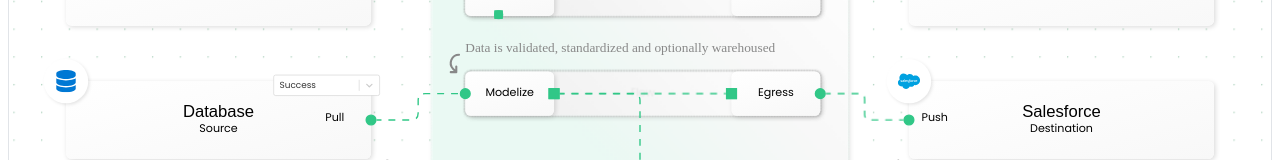
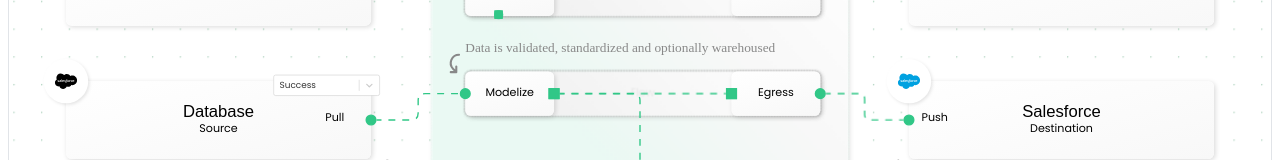
Before and after one commit to savages-corp/data-layer-viewer, a React (Vite) app: page / in a window 1280 px wide. Shown: the part 320-480 px from the top of the page. Built offline with nearby package versions, Linux system fonts and the light colour scheme; a web font is replaced by a local one.

Commit message:
Add many more services & improve service drop-down

```diff
--- a/src/App.css
+++ b/src/App.css
@@ -190,6 +190,15 @@
   justify-content: end;
   bottom: -32px;
   right: 0;
+}
+
+/* Service option styles */
+.service-option {
+  font-family: 'Poppins', sans-serif;
+}
+
+.service-option:hover {
+  background-color: rgba(0, 0, 0, 0.05) !important;
 }
 
 .react-flow {
--- a/src/App.tsx
+++ b/src/App.tsx
@@ -102,34 +102,93 @@
 // The options for the select input.
 const groupedServiceOptions: GroupedOption[] = [
   {
-    label: 'Common Services',
+    label: 'Cloud Platforms',
     options: [
       {
         label: 'Amazon Web Services (AWS)',
         configuration: {
           identifier: 'AWS',
-          type: ServiceType.CommonAws,
-        },
-      },
-      {
-        label: 'Azure',
-        configuration: {
-          identifier: 'Microsoft Azure',
-          type: ServiceType.CommonAzure,
+          type: ServiceType.GenericHypervisorAws,
         },
       },
       {
         label: 'Google Cloud Platform (GCP)',
         configuration: {
           identifier: 'GCP',
-          type: ServiceType.CommonGcp,
+          type: ServiceType.GenericHypervisorGcp,
         },
       },
+      {
+        label: 'Microsoft Azure',
+        configuration: {
+          identifier: 'Azure',
+          type: ServiceType.GenericHypervisorAzure,
+        },
+      },
+    ],
+  },
+  {
+    label: 'Generic Services',
+    options: [
+      {
+        label: 'GraphQL API',
+        configuration: {
+          identifier: 'Generic GraphQL Service',
+          type: ServiceType.GenericGraphQL,
+        },
+      },
+      {
+        label: 'HTTP/S',
+        configuration: {
+          identifier: 'Generic HTTP/S Service',
+          type: ServiceType.GenericHttp,
+        },
+      },
+      {
+        label: 'Message Queue',
+        configuration: {
+          identifier: 'Generic Queue Service',
+          type: ServiceType.GenericQueue,
+        },
+      },
+      {
+        label: 'NoSQL Database',
+        configuration: {
+          identifier: 'Generic NoSQL Service',
+          type: ServiceType.GenericNoSql,
+        },
+      },
+      {
+        label: 'SQL Database',
+        configuration: {
+          identifier: 'Generic SQL Service',
+          type: ServiceType.GenericDatabase,
+        },
+      },
+      {
+        label: 'Data Warehouse',
+        configuration: {
+          identifier: 'Data Warehouse',
+          type: ServiceType.GenericWarehouse,
+        },
+      },
+    ],
+  },
+  {
+    label: 'SaaS (CRM & Marketing)',
+    options: [
       {
         label: 'Hubspot',
         configuration: {
           identifier: 'Hubspot',
           type: ServiceType.CommonHubspot,
+        },
+      },
+      {
+        label: 'Mailchimp',
+        configuration: {
+          identifier: 'Mailchimp',
+          type: ServiceType.CommonMailchimp,
         },
       },
       {
@@ -140,10 +199,97 @@
         },
       },
       {
+        label: 'Intercom',
+        configuration: {
+          identifier: 'Intercom',
+          type: ServiceType.CommonIntercom,
+        },
+      },
+    ],
+  },
+  {
+    label: 'SaaS (Project Management)',
+    options: [
+      {
+        label: 'Asana',
+        configuration: {
+          identifier: 'Asana',
+          type: ServiceType.CommonAsana,
+        },
+      },
+      {
+        label: 'Jira',
+        configuration: {
+          identifier: 'Jira',
+          type: ServiceType.CommonJira,
+        },
+      },
+      {
         label: 'Slack',
         configuration: {
           identifier: 'Slack',
           type: ServiceType.CommonSlack,
+        },
+      },
+      {
+        label: 'Zendesk',
+        configuration: {
+          identifier: 'Zendesk',
+          type: ServiceType.CommonZendesk,
+        },
+      },
+      {
+        label: 'Trello',
+        configuration: {
+          identifier: 'Trello',
+          type: ServiceType.CommonTrello,
+        },
+      },
+      {
+        label: 'ClickUp',
+        configuration: {
+          identifier: 'ClickUp',
+          type: ServiceType.CommonClickup,
+        },
+      },
+      {
+        label: 'Notion',
+        configuration: {
+          identifier: 'Notion',
+          type: ServiceType.CommonNotion,
+        },
+      },
+      {
+        label: 'Miro',
+        configuration: {
+          identifier: 'Miro',
+          type: ServiceType.CommonMiro,
+        },
+      },
+    ],
+  },
+  {
+    label: 'SaaS (Development & DevOps)',
+    options: [
+      {
+        label: 'GitHub',
+        configuration: {
+          identifier: 'GitHub',
+          type: ServiceType.CommonGithub,
+        },
+      },
+      {
+        label: 'GitLab',
+        configuration: {
+          identifier: 'GitLab',
+          type: ServiceType.CommonGitlab,
+        },
+      },
+      {
+        label: 'Vercel',
+        configuration: {
+          identifier: 'Vercel',
+          type: ServiceType.CommonVercel,
         },
       },
       {
@@ -153,47 +299,97 @@
           type: ServiceType.CommonZapier,
         },
       },
-    ],
-  },
-  {
-    label: 'Infrastructure Services',
-    options: [
       {
-        label: 'Database',
+        label: 'CircleCI',
         configuration: {
-          identifier: 'Database',
-          type: ServiceType.InfrastructureDb,
+          identifier: 'CircleCI',
+          type: ServiceType.CommonCircleci,
         },
       },
       {
-        label: 'Warehouse',
+        label: 'Jenkins',
         configuration: {
-          identifier: 'Warehouse',
-          type: ServiceType.InfrastructureWarehouse,
+          identifier: 'Jenkins',
+          type: ServiceType.CommonJenkins,
+        },
+      },
+      {
+        label: 'Docker Hub',
+        configuration: {
+          identifier: 'Docker Hub',
+          type: ServiceType.CommonDocker,
         },
       },
     ],
   },
   {
-    label: 'Generic Services',
+    label: 'SaaS (Identity & Auth)',
     options: [
       {
-        label: 'HTTP/S',
+        label: 'Auth0',
         configuration: {
-          identifier: 'Generic HTTP/S Service',
-          type: ServiceType.GenericHttp,
+          identifier: 'Auth0',
+          type: ServiceType.CommonAuth0,
         },
       },
       {
-        label: 'SQL',
+        label: 'Okta',
         configuration: {
-          identifier: 'Generic SQL Service',
-          type: ServiceType.GenericDatabase,
+          identifier: 'Okta',
+          type: ServiceType.CommonOkta,
+        },
+      },
+    ],
+  },
+  {
+    label: 'SaaS (Payment & Finance)',
+    options: [
+      {
+        label: 'Stripe',
+        configuration: {
+          identifier: 'Stripe',
+          type: ServiceType.CommonStripe,
+        },
+      },
+      {
+        label: 'Twilio',
+        configuration: {
+          identifier: 'Twilio',
+          type: ServiceType.CommonTwilio,
+        },
+      },
+      {
+        label: 'PayPal',
+        configuration: {
+          identifier: 'PayPal',
+          type: ServiceType.CommonPaypal,
         },
       },
     ],
   },
 ]
+
+// Custom component to render the service option with an icon
+function ServiceOptionComponent({ innerProps, data }: any) {
+  return (
+    <div
+      {...innerProps}
+      style={{
+        display: 'flex',
+        alignItems: 'center',
+        padding: '8px 12px',
+        cursor: 'pointer',
+        userSelect: 'none',
+        transition: 'background-color 0.2s ease',
+        backgroundColor: innerProps.isFocused ? 'rgba(0, 0, 0, 0.05)' : 'transparent',
+      }}
+      className="service-option"
+    >
+      <Icon icon={data.configuration.type} size={18} style={{ marginRight: '10px' }} />
+      {data.label}
+    </div>
+  )
+}
 
 interface AppProps {
   locked?: boolean
@@ -616,6 +812,15 @@
                 value={null}
                 onChange={option => selectService(option)}
                 onMenuOpen={() => setShowTutorialService(false)}
+                components={{
+                  Option: ServiceOptionComponent,
+                }}
+                styles={{
+                  option: baseStyles => ({
+                    ...baseStyles,
+                    padding: 0, // Remove default padding as we handle it in our custom component
+                  }),
+                }}
               />
               {showTutorialService && (
                 <div className="tutorial-overlay tutorial-service">
--- a/types/service.ts
+++ b/types/service.ts
@@ -1,18 +1,50 @@
 export enum ServiceType {
-  CommonAws = 'GENERIC-HYPERVISOR-AWS',
-  CommonAzure = 'GENERIC-HYPERVISOR-AZURE',
-  CommonGcp = 'GENERIC-HYPERVISOR-GCP',
+  // Cloud platforms
+  GenericHypervisorAws = 'GENERIC-HYPERVISOR-AWS',
+  GenericHypervisorAzure = 'GENERIC-HYPERVISOR-AZURE',
+  GenericHypervisorGcp = 'GENERIC-HYPERVISOR-GCP',
+
+  // SaaS - CRM & Marketing
   CommonHubspot = 'COMMON-HUBSPOT',
   CommonSalesforce = 'COMMON-SALESFORCE',
+  CommonMailchimp = 'COMMON-MAILCHIMP',
+  CommonIntercom = 'COMMON-INTERCOM',
+
+  // SaaS - Project Management & Collaboration
+  CommonAsana = 'COMMON-ASANA',
+  CommonJira = 'COMMON-JIRA',
   CommonSlack = 'COMMON-SLACK',
+  CommonZendesk = 'COMMON-ZENDESK',
+  CommonTrello = 'COMMON-TRELLO',
+  CommonClickup = 'COMMON-CLICKUP',
+  CommonNotion = 'COMMON-NOTION',
+  CommonMiro = 'COMMON-MIRO',
+
+  // SaaS - Development & DevOps
+  CommonGithub = 'COMMON-GITHUB',
+  CommonGitlab = 'COMMON-GITLAB',
+  CommonVercel = 'COMMON-VERCEL',
   CommonZapier = 'COMMON-ZAPIER',
+  CommonCircleci = 'COMMON-CIRCLECI',
+  CommonJenkins = 'COMMON-JENKINS',
+  CommonDocker = 'COMMON-DOCKER',
 
+  // SaaS - Identity & Auth
+  CommonAuth0 = 'COMMON-AUTH0',
+  CommonOkta = 'COMMON-OKTA',
+
+  // SaaS - Payment & Finance
+  CommonStripe = 'COMMON-STRIPE',
+  CommonTwilio = 'COMMON-TWILIO',
+  CommonPaypal = 'COMMON-PAYPAL',
+
+  // Generic services
   GenericDatabase = 'GENERIC-DB-SQL',
+  GenericNoSql = 'GENERIC-DB-NOSQL',
   GenericHttp = 'GENERIC-HTTP',
-
-  // These are viewer-only types to illustrate common infrastructure services.
-  InfrastructureDb = 'INFRASTRUCTURE-DB',
-  InfrastructureWarehouse = 'INFRASTRUCTURE-WAREHOUSE',
+  GenericGraphQL = 'GENERIC-GRAPHQL',
+  GenericQueue = 'GENERIC-QUEUE',
+  GenericWarehouse = 'GENERIC-WAREHOUSE',
 }
 
 export interface ServiceConfiguration {
```
Also changed, not shown: src/components/Common/Icon.tsx (+94 -17 lines).
